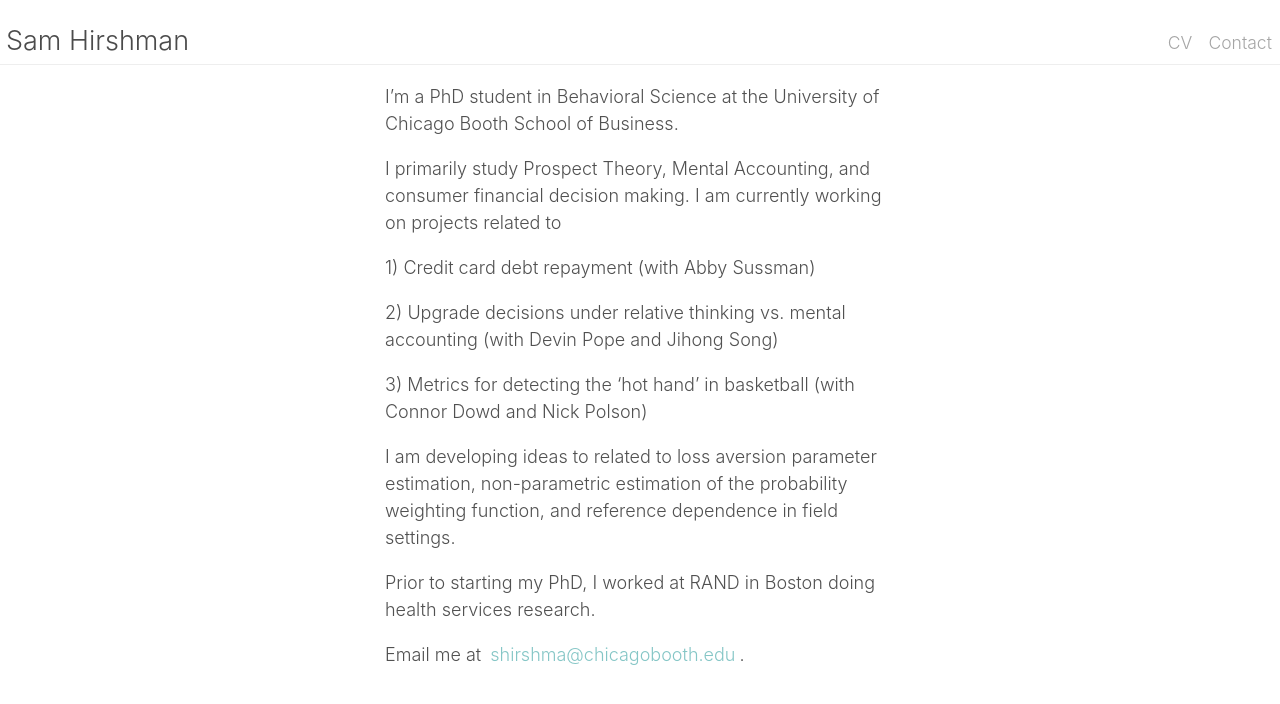
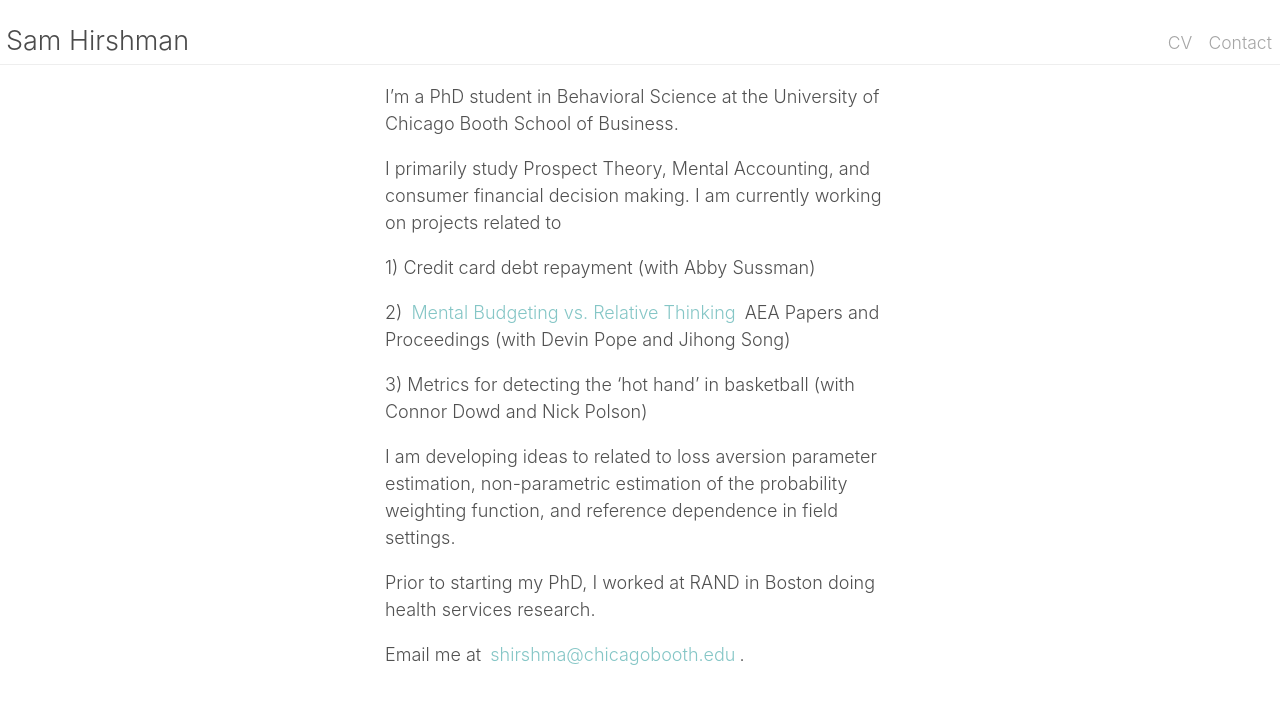
Before and after one commit to shirshma/shirshma.github.io, a Jekyll site: the page built from index.md, in a window 1280 px wide. Shown: the top 704 px of the page. Built offline with Jekyll 4.4.1, drawn with Linux system fonts in a browser that asks for light colours.

Commit message:
Update index.md

```diff
--- a/index.md
+++ b/index.md
@@ -7,7 +7,8 @@ I’m a PhD student in Behavioral Science at the University of Chicago Booth Sch
 I primarily study Prospect Theory, Mental Accounting, and consumer financial decision making. I am currently working on projects related to
   <p> 1) Credit card debt repayment (with Abby Sussman)
 
- <p> 2) Upgrade decisions under relative thinking vs. mental accounting (with Devin Pope and Jihong Song)
+ <p> 2) <a href='/public/Website_mental_budgeting.pdf'> Mental Budgeting vs. Relative Thinking</a>
+        AEA Papers and Proceedings (with Devin Pope and Jihong Song)
 
   <p>3) Metrics for detecting the ‘hot hand’ in basketball (with Connor Dowd and Nick Polson)
 
```
